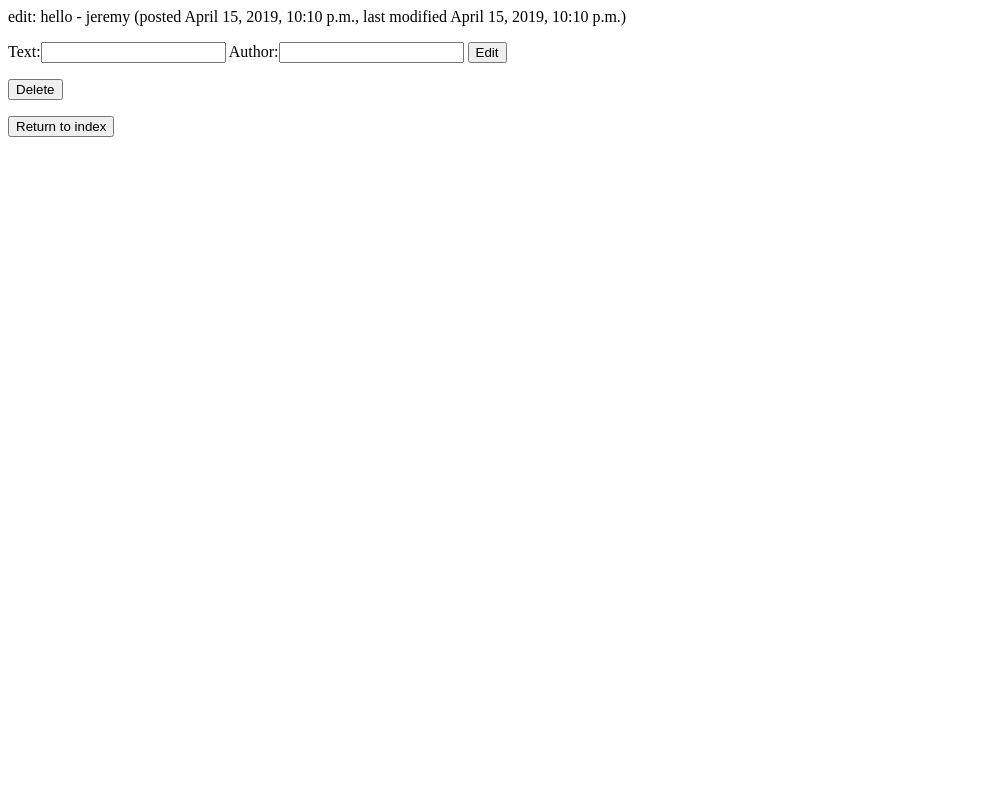
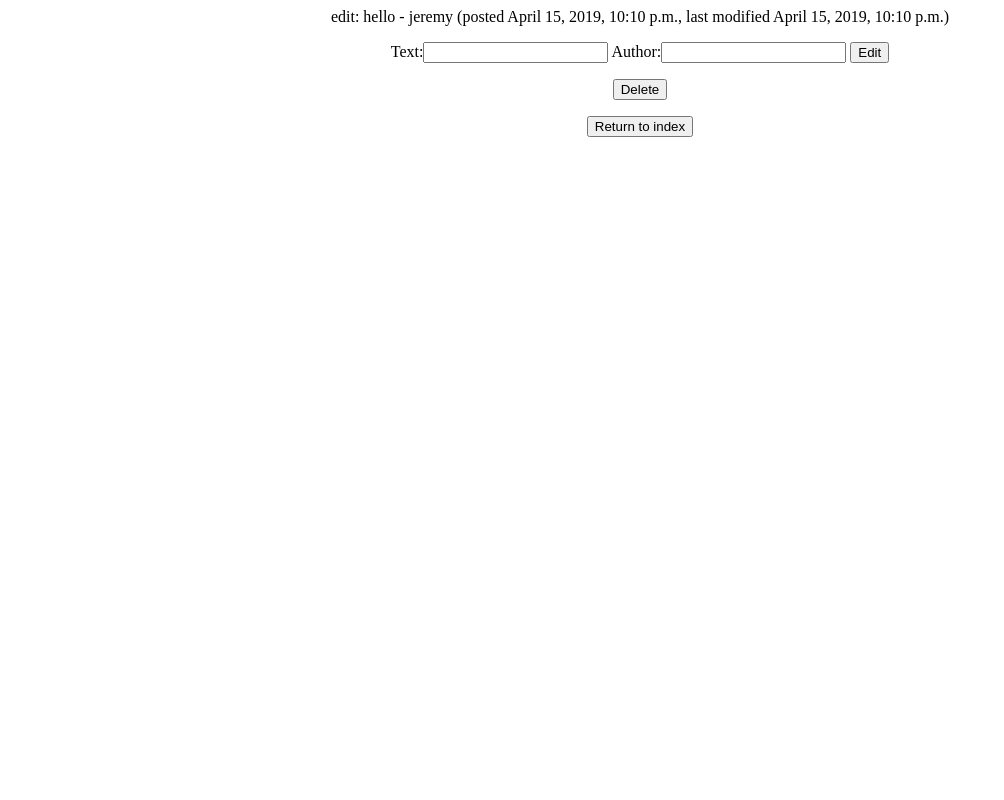
Before and after one commit to invinciblejackalope/django-tutorial-ish, a Django app: page /detail/2 in a window 1280 px wide. Shown: the whole page, without its empty margins (0-1004 px from the left). Run offline with Django 3.2, Linux system fonts and the light colour scheme; data comes from the database, SQL or seed files in the repository.

Commit message:
attempt to add some css

```diff
--- a/djangotutorial/urls.py
+++ b/djangotutorial/urls.py
@@ -24,7 +24,6 @@ urlpatterns = [
     path('admin/', admin.site.urls),
 ]
 
-# StackOverflow said to add this to fix a static files issue
-# https://stackoverflow.com/questions/9047054/heroku-handling-static-files-in-django-app
-if settings.DEBUG:
-    urlpatterns += static(settings.STATIC_URL, document_root=settings.STATIC_ROOT)
+# deploy static files
+# https://docs.djangoproject.com/en/2.2/howto/static-files/
+urlpatterns += static(settings.STATIC_URL, document_root=settings.STATIC_ROOT)
--- a/poster/static/poster/style.css
+++ b/poster/static/poster/style.css
@@ -1,3 +1,7 @@
+body {
+  text-align: center;
+}
+
 a {
   color: green;
 }
--- a/poster/templates/poster/form_page.html
+++ b/poster/templates/poster/form_page.html
@@ -2,6 +2,7 @@
 
 <link rel="stylesheet" type="text/css" href="{% static 'poster/style.css' %}">
 
+<div class='center'>
 <form action="{{ page }}" method="post">
   {% csrf_token %}
   {{ form }}
@@ -9,3 +10,4 @@
 </form>
 
 <a href="{{ index }}"> <button> Return to index </button> </a>
+</div>
--- a/poster/templates/poster/post_detail.html
+++ b/poster/templates/poster/post_detail.html
@@ -2,6 +2,7 @@
 
 <link rel="stylesheet" type="text/css" href="{% static 'poster/style.css' %}">
 
+<div class='center'>
   <p> {{ post.text }} - {{ post.author }} (posted {{ post.timestamp }}, last modified {{ post.mod_time }}) </p>
 
   <form action="{% url 'poster:detail' post.id %}" method="post">
@@ -15,3 +16,4 @@
   </form>
 
   <a href="{% url 'poster:index' %}"> <button> Return to index </button> </a>
+</div>
--- a/poster/templates/poster/post_list.html
+++ b/poster/templates/poster/post_list.html
@@ -2,6 +2,7 @@
 
 <link rel="stylesheet" type="text/css" href="{% static 'poster/style.css' %}">
 
+<div class='center'>
   {% if post_list %}
       <ul>
       {% for post in post_list %}
@@ -15,3 +16,4 @@
   {% endif %}
 
   <a href="{% url 'poster:new' %}"> <button> New </button> </a>
+</div>
```
Lines whose indentation alone changed are shown as unchanged.
